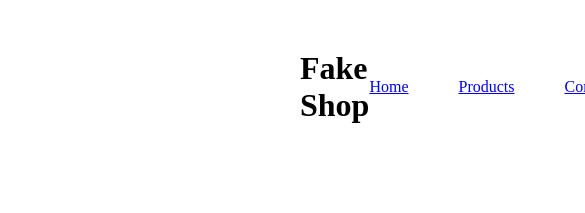
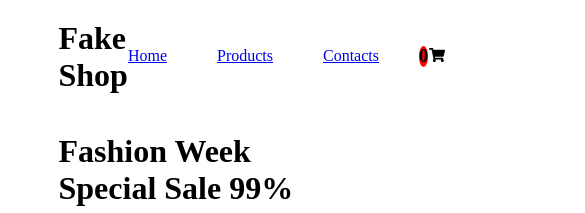
Before and after one commit to Apestein/shopping-cart, a React (Create React App) app: page / in a window 390 px wide. Shown: the top 213 px of the page, 585 px wide, since content can reach past the window. Built offline with nearby package versions, Linux system fonts and the light colour scheme; no server answers.

Commit message:
add responsivedesign and cart add function

```diff
--- a/src/App.js
+++ b/src/App.js
@@ -2,13 +2,40 @@ import { Outlet, Link } from "react-router-dom"
 import { FaShoppingCart, FaGithub } from "react-icons/fa"
 import "./styles/index.css"
 import { useState } from "react"
+import styled from "styled-components"
 
+const CartCounter = styled.div`
+  border-radius: 50%;
+  position: absolute;
+  bottom: 0;
+  left: -10px;
+  font-weight: bold;
+  font-size: large;
+  background-color: red;
+`
+const CartWrapper = styled.div`
+  position: relative;
+`
 function App() {
   const [products, setProducts] = useState(async () => {
     const response = await fetch("https://fakestoreapi.com/products")
     const data = await response.json()
     setProducts(data.filter((product) => product.category.includes("clothing")))
   })
+  const [cart, setCart] = useState([])
+
+  function handleAdd(id) {
+    const product = products.find((element) => element.id == id)
+    if (cart.find((item) => item.id == product.id)) {
+      setCart(
+        cart.map((item) =>
+          item.id == product.id
+            ? { ...item, quantity: item.quantity + 1 }
+            : item
+        )
+      )
+    } else setCart([...cart, { ...product, quantity: 1 }])
+  }
   return (
     <>
       <header>
@@ -17,11 +44,14 @@ function App() {
           <Link to="/">Home</Link>
           <Link to="products">Products</Link>
           <Link to="contacts">Contacts</Link>
-          <FaShoppingCart />
+          <CartWrapper>
+            <CartCounter>{cart.length}</CartCounter>
+            <FaShoppingCart />
+          </CartWrapper>
         </nav>
       </header>
       <main>
-        <Outlet context={[products]} />
+        <Outlet context={[products, handleAdd]} />
       </main>
       <footer>
         Copyright © 2022 anon <FaGithub />
--- a/src/Products.js
+++ b/src/Products.js
@@ -3,25 +3,28 @@ import { FaStar } from "react-icons/fa"
 import { useOutletContext } from "react-router-dom"
 
 const Image = styled.img`
-  width: 100%;
+  height: 100%;
 `
 const Article = styled.article`
   outline: 1px solid black;
   display: flex;
   flex-direction: column;
-  align-items: center;
 `
 const Container = styled.div`
   display: grid;
-  grid-template-columns: repeat(3, 1fr);
-  gap: 100px;
-  place-content: center;
+  grid-template-columns: repeat(auto-fit, minmax(300px, 1fr));
+  gap: 1%;
 `
 const Container2 = styled.div`
+  height: 30vh;
+  margin: 0 auto;
+`
+const Container3 = styled.div`
   height: 100%;
-  //padding: 50px;
-  //display: flex;
-  //align-items: center;
+  display: flex;
+  flex-direction: column;
+  justify-content: space-between;
+  justify-items: start;
 `
 const Button = styled.button`
   font-size: large;
@@ -31,7 +34,7 @@ const Button = styled.button`
 `
 
 function Products() {
-  const [products] = useOutletContext()
+  const [products, handleAdd] = useOutletContext()
   return (
     <Container>
       {products.length &&
@@ -40,13 +43,15 @@ function Products() {
             <Container2>
               <Image src={product.image} alt="product-img" />
             </Container2>
+            <Container3>
               <h2>
                 {product.rating.rate}
                 <FaStar style={{ color: "gold" }} />
               </h2>
               <h2>{product.title}</h2>
               <h3>{product.price}$</h3>
-            <Button>Add To Cart</Button>
+              <Button onClick={() => handleAdd(product.id)}>Add To Cart</Button>
+            </Container3>
           </Article>
         ))}
     </Container>
--- a/src/styles/index.css
+++ b/src/styles/index.css
@@ -12,14 +12,14 @@
 
 main {
   flex: 1;
-  padding: 50px 300px;
+  padding: 5% 15%;
 }
 
 header {
   display: flex;
   align-items: center;
   justify-content: space-between;
-  padding: 50px 300px;
+  padding: 5% 15%;
 }
 
 nav {
```
Lines whose indentation alone changed are shown as unchanged.
